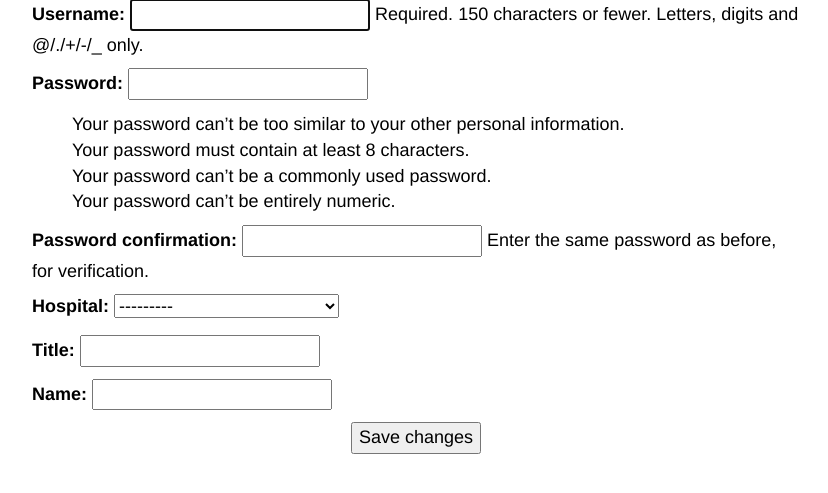
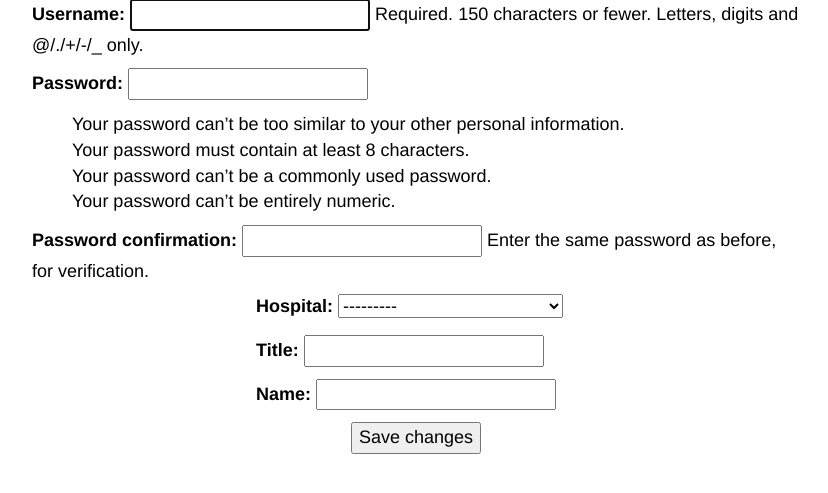
Before and after one commit to snoozan/HealthNet, a Django app: page /users/create_nurse/ in a window 1280 px wide. Shown: the part 164-657 px from the top of the page, without its empty margins (224-1052 px from the left). Run offline with Django 3.2, Linux system fonts and the light colour scheme; a user stored in the database is signed in; data comes from the database, SQL or seed files in the repository; parts of the project's set-up code (start-up, migrations or seed data) failed here and were passed over; some libraries are stand-ins or nearby versions.

Commit message:
Html and Css updates

```diff
--- a/healthnet/cal/templates/cal/appointments.html
+++ b/healthnet/cal/templates/cal/appointments.html
@@ -25,7 +25,7 @@
 <form method="post" >
   {% csrf_token %}
 {% for field in appointment_form.visible_fields %}
-    <div class="formcontrol text-left centerdiv formsize"> {{ field.name}}: {{ field }}</div><br/>
+    <div class="formcontrol text-left centerdiv formsize"> {{ field.label_tag}}: {{ field }}</div><br/>
 {% endfor %}
 <br/>
 {% if create %}
--- a/healthnet/med_information/templates/med_information/prescription.html
+++ b/healthnet/med_information/templates/med_information/prescription.html
@@ -24,7 +24,7 @@
 <form method="post" >
   {% csrf_token %}
     {% for field in PrescriptionForm %}
-        <div class="text-left centerdiv formsize">{{ field.name}}: {{ field }}</div><br/>
+        <div class="text-left centerdiv formsize">{{ field.label_tag }} {{ field }}</div><br/>
     {% if prescriptionid %}
         <input type='text' name='prescriptionid' value="{{prescriptionid}}" hidden>
     {% endif %}
--- a/healthnet/med_information/templates/med_information/record.html
+++ b/healthnet/med_information/templates/med_information/record.html
@@ -24,7 +24,7 @@
 <form method="post" >
   {% csrf_token %}
 {% for field in RecordForm %}
-    <div class="text-left centerdiv recordsize">{{ field.name}}: {{ field }}</div><br/>
+    <div class="text-left centerdiv recordsize">{{ field.label_tag}} {{ field }}</div><br/>
 {% endfor %}
 <button type="submit">Submit</button>
 </form>
--- a/healthnet/med_information/templates/med_information/result.html
+++ b/healthnet/med_information/templates/med_information/result.html
@@ -3,7 +3,7 @@
 <form method="post" >
   {% csrf_token %}
 {% for field in ResultForm %}
-    <div class="text-left centerdiv formsize">{{ field.name}}: {{ field }}</div><br/>
+    <div class="text-left centerdiv formsize">{{ field.label_tag}} {{ field }}</div><br/>
 {% endfor %}
 <button type="submit">Submit</button>
 </form>
--- a/healthnet/users/templates/users/profile.html
+++ b/healthnet/users/templates/users/profile.html
@@ -30,24 +30,26 @@
     <div class="text-left centerdiv createsize list-unstyle">
         {{ account_form.as_p }}
     </div>
-    <div class="text-left centerdiv createsize">
+    <div class="text-left centerdiv formsize">
         {{ nurse_form.as_p }}
     </div>
-    <div class="text-left centerdiv createsize">
+    <div class="text-left centerdiv formsize">
         {{ admin_form.as_p }}
     </div>
+    <div class="text-left centerdiv formsize list-unstyled">
         {% for field in doctor_form %}
-            <div class="text-left centerdiv createsize list-unstyled">
-            {{ field.label_tag }}<br>
+            <p>
+            {{ field.label_tag }}
             {{ field }}
             {% if field.help_text %}
                 <small style="color: grey">{{ field.help_text }}</small>
             {% endif %}
-            </div>
             {% for error in field.errors %}
                 <p style="color: red">{{ error }}</p>
             {% endfor %}
+            </p>
     {% endfor %}
+    </div>
     <button type="submit">Save changes</button>
 </form>
 {% endblock %}
--- a/healthnet/users/templates/users/signup.html
+++ b/healthnet/users/templates/users/signup.html
@@ -13,7 +13,6 @@
         {% for error in field.errors %}
           <p style="color: red">{{ error }}</p>
         {% endfor %}
-      </p>
     {% endfor %}
     <button type="submit">Sign up</button>
   </form>
```
